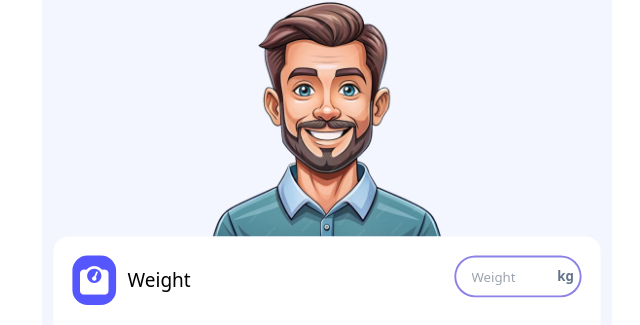
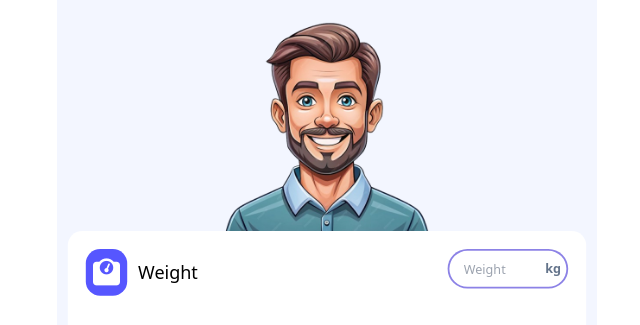
Before and after one commit to arshadcheruputhore/BMI-calculator, a website: page index.html in a window 1280 px wide. Shown: the part 178-503 px from the top of the page, without its empty margins (313-953 px from the left). Drawn offline with nearby package versions, Linux system fonts and the light colour scheme.

Commit message:
size resposive changed

```diff
--- a/index.html
+++ b/index.html
@@ -29,9 +29,9 @@
 </head>
 <body>
     <section class="w-screen h-screen flex justify-center items-center">
-        <div class="w-11/12 max-w-[600px] h-auto flex flex-col gap-2 justify-center items-center">
+        <div class="w-11/12 max-w-[600px] h-auto flex flex-col gap-5 justify-center items-center scale-90">
             <div class="sm:text-4xl text-3xl uppercase font-bold text-slate-600"><h1>bmi calculator</h1></div>
-            <div class="w-full h-auto bg-[#f3f6ff] p-3 rounded-lg transform scale-95">
+            <div class="w-full h-auto bg-[#f3f6ff] p-3 pb-4 rounded-lg transform scale-100">
                 <div class="w-full flex bg-white p-1.5 rounded-3xl gap-1">
                     <div class="w-1/2 text-lg font-semibold bg-[#7165e1] p-1.5 text-white rounded-2xl flex items-center gap-1 justify-center cursor-default" id="maleDiv">
                         <span class="material-symbols-outlined">male</span>Male
@@ -41,7 +41,7 @@
                     </div>
                 </div>
 
-                <div class="sm:w-4/5 w-full sm:h-64 h-52 mx-auto mt-5 bg-[url('../images/men.png')] bg-contain bg-center bg-no-repeat" id="maleFemale">
+                <div class="w-full sm:h-60 h-52 mx-auto mt-5 bg-[url('../images/men.png')] bg-contain bg-center bg-no-repeat" id="maleFemale">
                     <!-- <img class="w-full h-full object-contain" src="../images/men.png" alt=""> -->
                 </div>
 
--- a/package.json
+++ b/package.json
@@ -3,7 +3,9 @@
   "version": "1.0.0",
   "main": "tailwind.config.js",
   "scripts": {
-    "test": "echo \"Error: no test specified\" && exit 1"
+    "test": "echo \"Error: no test specified\" && exit 1",
+    "build:css": "npx tailwindcss -i ./input.css -o ./dist/output.css",
+    "watch:css": "npx tailwindcss -i ./input.css -o ./dist/output.css --watch"
   },
   "keywords": [],
   "author": "",
```
Also changed, not shown: dist/output.css.
